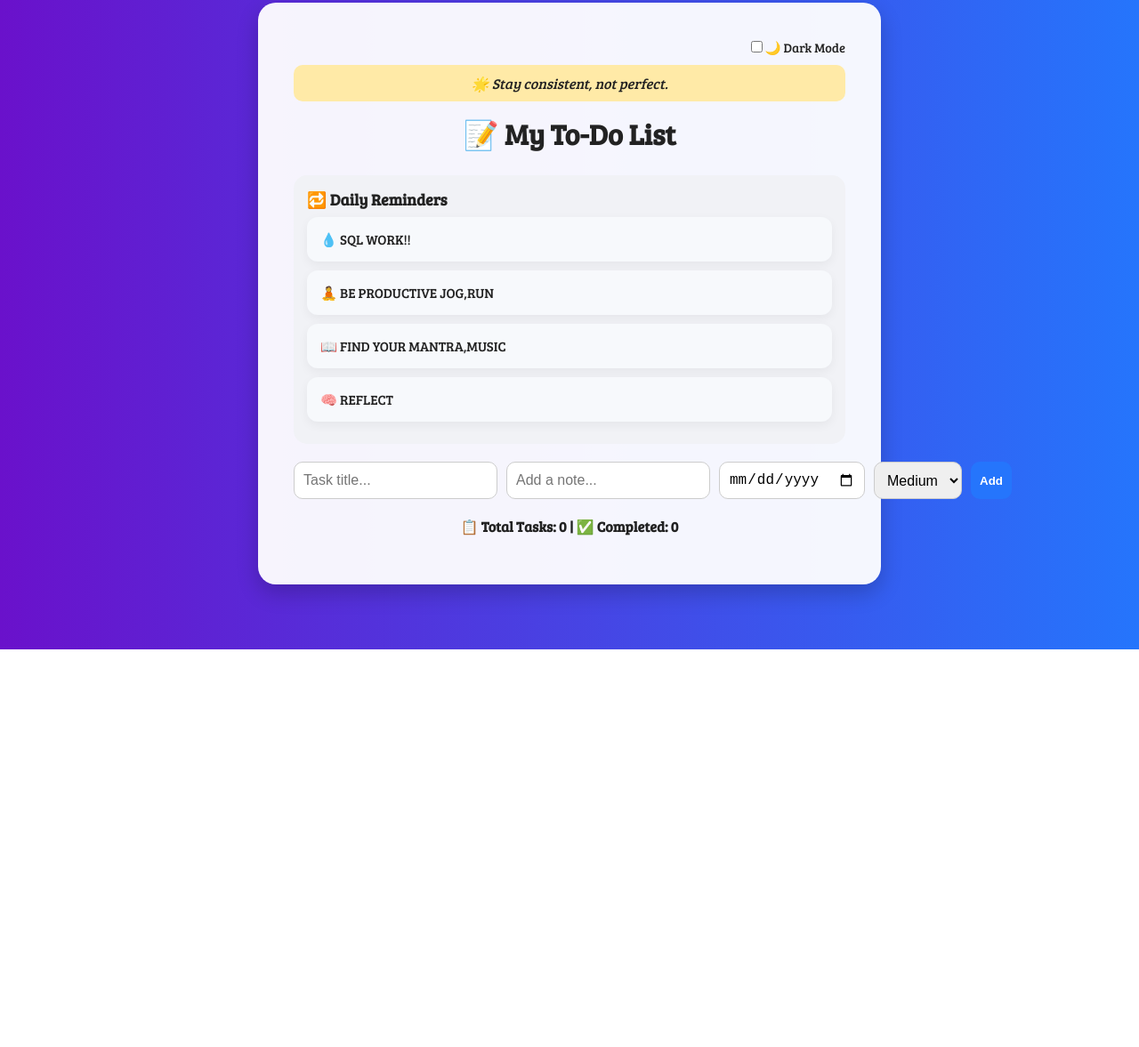
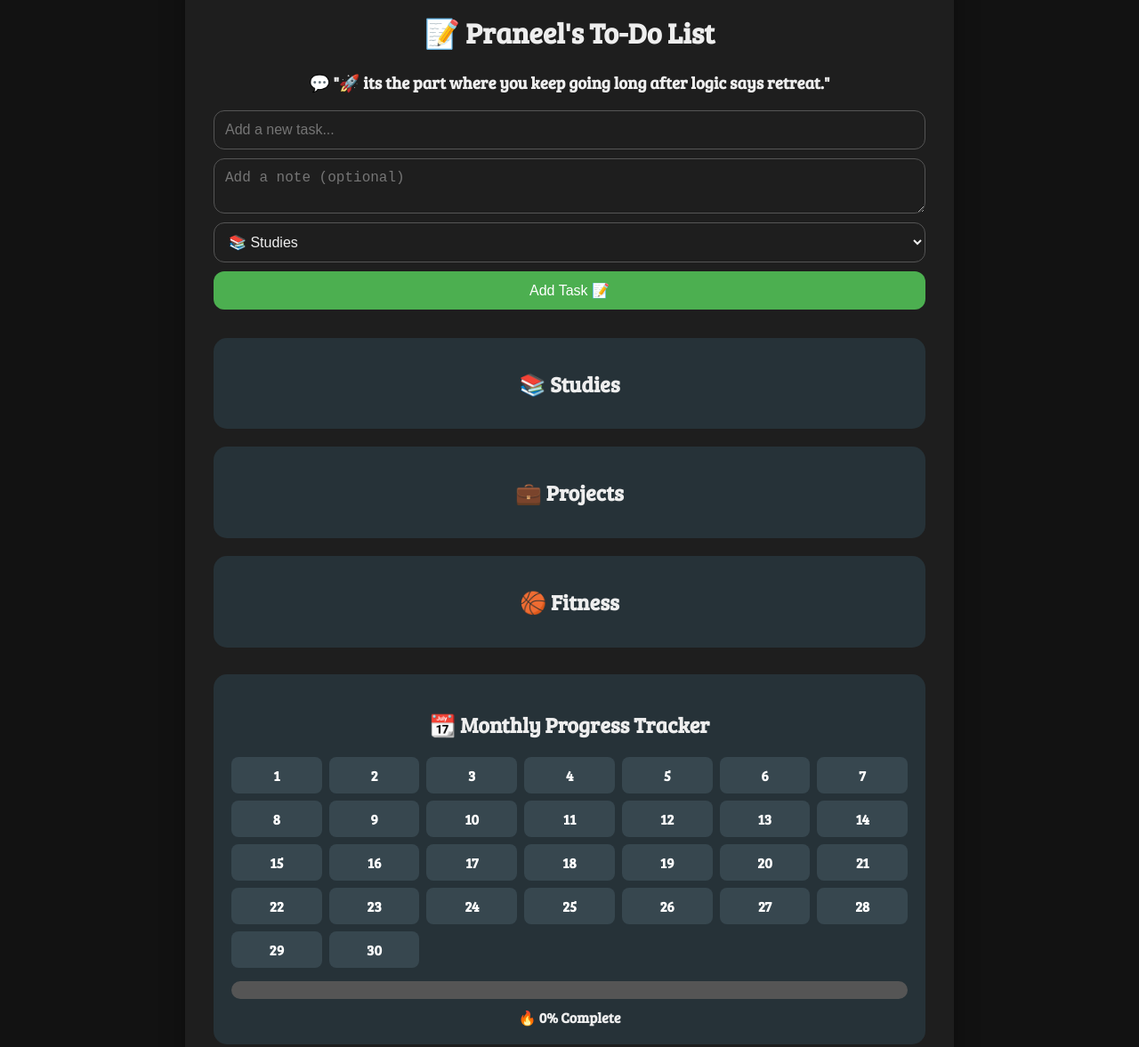
Before and after one commit to Praneel-7/simpel-todolist, a plain HTML site: page index.html in a window 1280 px wide. Shown: the part 70-1247 px from the top of the page at 89% size. Before the commit the page ends 800 px from the top, so only its background shows below. Drawn offline with Linux system fonts and the light colour scheme.

Commit message:
Add files via upload

```diff
--- a/index.html
+++ b/index.html
@@ -2,59 +2,49 @@
 <html lang="en">
 <head>
   <meta charset="UTF-8" />
-  <meta name="viewport" content="width=device-width, initial-scale=1.0"/>
-  <title>To-Do List</title>
-
-  <!-- Google Font -->
-  <link href="https://fonts.googleapis.com/css2?family=Bree+Serif&display=swap" rel="stylesheet">
+  <meta name="viewport" content="width=device-width, initial-scale=1.0" />
+  <title>Praneel's To-Do List</title>
+  <link href="https://fonts.googleapis.com/css2?family=Bree+Serif&display=swap" rel="stylesheet" />
   <link rel="stylesheet" href="stylee.css" />
 </head>
-<body>
-  <div class="main">
-    <div class="todo-container">
+<body class="dark">
+  <div class="todo-container">
+    <h1>📝 Praneel's To-Do List</h1>
+    <h3 id="quote">Loading motivational quote...</h3>
 
-      <div class="mode-toggle">
-        <label>
-          <input type="checkbox" id="darkToggle" onchange="toggleDarkMode()" />
-          🌙 Dark Mode
-        </label>
+    <div class="todo-input">
+      <input type="text" id="taskInput" placeholder="Add a new task..." />
+      <textarea id="taskNote" placeholder="Add a note (optional)"></textarea>
+      <select id="taskCategory">
+        <option value="studiesList">📚 Studies</option>
+        <option value="projectsList">💼 Projects</option>
+        <option value="fitnessList">🏀 Fitness</option>
+      </select>
+      <button onclick="addTask()">Add Task 📝</button>
+    </div>
+
+    <div class="sections">
+      <div class="section">
+        <h2>📚 Studies</h2>
+        <ul id="studiesList" class="task-list"></ul>
       </div>
+      <div class="section">
+        <h2>💼 Projects</h2>
+        <ul id="projectsList" class="task-list"></ul>
+      </div>
+      <div class="section">
+        <h2>🏀 Fitness</h2>
+        <ul id="fitnessList" class="task-list"></ul>
+      </div>
+    </div>
 
-      <!-- Motivational Quote -->
-      <div class="quote-box" id="quoteBox">💬 You’ve got this!</div>
-
-      <h1>📝 My To-Do List</h1>
-
-      <!-- Daily Tasks Section -->
-      <div class="daily-section">
-        <h3>🔁 Daily Reminders</h3>
-        <ul>
-          <li>💧 SQL WORK!!</li>
-          <li>🧘 BE PRODUCTIVE JOG,RUN</li>
-          <li>📖 FIND YOUR MANTRA,MUSIC</li>
-          <li>🧠 REFLECT </li>
-        </ul>
+    <div class="monthly-tracker">
+      <h2>📆 Monthly Progress Tracker</h2>
+      <div class="calendar-grid" id="calendarGrid"></div>
+      <div class="progress-bar-wrapper">
+        <div class="progress-bar" id="progressBar"></div>
       </div>
-
-      <!-- Input Area -->
-      <div class="input-group">
-        <input type="text" id="taskTitle" placeholder="Task title..." />
-        <input type="text" id="taskNote" placeholder="Add a note..." />
-        <input type="date" id="dueDate" />
-        <select id="priority">
-          <option value="Low">Low</option>
-          <option value="Medium" selected>Medium</option>
-          <option value="High">High</option>
-        </select>
-        <button onclick="addTask()">Add</button>
-      </div>
-
-      <!-- Summary -->
-      <p id="taskSummary">📋 Total Tasks: 0 | ✅ Completed: 0</p>
-
-      <!-- Task List -->
-      <ul id="taskList"></ul>
-
+      <div id="progressPercent">0% Complete</div>
     </div>
   </div>
 
--- a/script.js
+++ b/script.js
@@ -1,89 +1,100 @@
-let totalTasks = 0;
-let completedTasks = 0;
 
+const work = ["SQL WORK!!", "💧DRINK WATER 4L", "OBS+REC!!", "🧠 Reflectt"];
+const workDays = ["S", "M", "T", "W", "T", "F", "S"];
+const fitness = ["SQL WORK!!", "💧DRINK WATER 4L", "OBS+REC!!", "🧠 Reflect"];
+const fitnessDays = ["S", "M", "T", "W", "T", "F", "S"];
+
+window.onload = () => {
+  generateCalendar();
+  loadCalendarState();
+  updateProgress();
+  loadQuote();
+};
+
+function addTask() {
+  const input = document.getElementById("taskInput");
+  const note = document.getElementById("taskNote");
+  const category = document.getElementById("taskCategory").value;
+  const taskText = input.value.trim();
+  const taskNote = note.value.trim();
+
+  if (taskText === "") return;
+
+  const taskItem = document.createElement("li");
+  taskItem.classList.add("task-added");
+  taskItem.innerHTML = `
+    ${taskText}
+    ${taskNote ? `<span class="task-note">📝 ${taskNote}</span>` : ""}
+    <button onclick="this.parentElement.remove()">❌</button>
+  `;
+
+  document.getElementById(category).appendChild(taskItem);
+  input.value = "";
+  note.value = "";
+}
+
+// --- Monthly Tracker ---
+function generateCalendar() {
+  const grid = document.getElementById("calendarGrid");
+  grid.innerHTML = "";
+  const today = new Date();
+  const year = today.getFullYear();
+  const month = today.getMonth();
+  const daysInMonth = new Date(year, month + 1, 0).getDate();
+
+  for (let day = 1; day <= daysInMonth; day++) {
+    const box = document.createElement("div");
+    box.className = "calendar-day";
+    box.textContent = day;
+
+    box.addEventListener("click", () => {
+      box.classList.toggle("marked");
+      saveCalendarState();
+      updateProgress();
+    });
+
+    grid.appendChild(box);
+  }
+}
+
+function saveCalendarState() {
+  const markedDays = [];
+  document.querySelectorAll(".calendar-day").forEach((box, index) => {
+    if (box.classList.contains("marked")) markedDays.push(index);
+  });
+  localStorage.setItem("monthlyStreak", JSON.stringify(markedDays));
+}
+
+function loadCalendarState() {
+  const saved = JSON.parse(localStorage.getItem("monthlyStreak")) || [];
+  const boxes = document.querySelectorAll(".calendar-day");
+  saved.forEach(index => {
+    if (boxes[index]) boxes[index].classList.add("marked");
+  });
+}
+
+function updateProgress() {
+  const boxes = document.querySelectorAll(".calendar-day");
+  const marked = document.querySelectorAll(".calendar-day.marked").length;
+  const percent = boxes.length ? Math.round((marked / boxes.length) * 100) : 0;
+
+  document.getElementById("progressBar").style.width = `${percent}%`;
+  document.getElementById("progressPercent").textContent = `🔥 ${percent}% Complete`;
+}
+
+// --- Motivation Quote ---
 const quotes = [
-  "💡 Believe in yourself!",
-  "🔥 You are unstoppable!",
-  "🎯 Progress over perfection.",
-  "🌟 Stay consistent, not perfect.",
-  "💥 Small steps lead to big results.",
-  "🚀 Keep going, you're doing great!",
-  "💪 You've got this!",
-  "🧠 Focus and conquer."
+  "💡 if you put in 80%,you get 80% back.",
+  "🔥 but if u put in 100%, you get 1000% back. ",
+  "🎯 the last 20% is where the magic happens.",
+  "🌟 because almonst nobody is mad enoough to go all in.",
+  "💥 only a perfect storm of delusion,obsession and a pinch of childhood trauma makes the extra 20% possible.",
+  "🚀 its the part where you keep going long after logic says retreat.",
+  "💪 beacuse at a certain point, success isnt about talent or luck",
+  "🧠 its bout whos willing to suffer for the longest, pain is the filter, feww pass it!."
 ];
 
-function showRandomQuote() {
+function loadQuote() {
   const quote = quotes[Math.floor(Math.random() * quotes.length)];
-  document.getElementById("quoteBox").textContent = quote;
+  document.getElementById("quote").textContent = `💬 "${quote}"`;
 }
-
-function updateSummary() {
-  document.getElementById("taskSummary").textContent =
-    `📋 Total Tasks: ${totalTasks} | ✅ Completed: ${completedTasks}`;
-}
-
-function addTask() {
-  const title = document.getElementById("taskTitle").value.trim();
-  const note = document.getElementById("taskNote").value.trim();
-  const date = document.getElementById("dueDate").value;
-  const priority = document.getElementById("priority").value;
-
-  if (title === "") return;
-
-  const li = document.createElement("li");
-
-  const taskMain = document.createElement("div");
-  taskMain.className = "task-main";
-
-  const taskTitle = document.createElement("span");
-  taskTitle.textContent = `🗒️ ${title}`;
-  taskMain.appendChild(taskTitle);
-
-  const delBtn = document.createElement("button");
-  delBtn.textContent = "❌";
-  delBtn.onclick = () => {
-    if (li.classList.contains("completed")) completedTasks--;
-    totalTasks--;
-    li.remove();
-    updateSummary();
-  };
-  taskMain.appendChild(delBtn);
-
-  const details = document.createElement("div");
-  details.className = `task-details priority-${priority}`;
-  details.textContent = `📅 Due: ${date || 'No date'} | 🔥 Priority: ${priority}`;
-
-  const noteDiv = document.createElement("div");
-  noteDiv.className = "task-note";
-  noteDiv.textContent = note ? `📝 Note: ${note}` : "";
-
-  li.appendChild(taskMain);
-  li.appendChild(details);
-  if (note) li.appendChild(noteDiv);
-
-  li.addEventListener("click", () => {
-    li.classList.toggle("completed");
-    completedTasks += li.classList.contains("completed") ? 1 : -1;
-    updateSummary();
-  });
-
-  document.getElementById("taskList").appendChild(li);
-
-  totalTasks++;
-  updateSummary();
-
-  document.getElementById("taskTitle").value = "";
-  document.getElementById("taskNote").value = "";
-  document.getElementById("dueDate").value = "";
-  document.getElementById("priority").value = "Medium";
-}
-
-function toggleDarkMode() {
-  document.body.classList.toggle('dark');
-  document.body.classList.toggle('light');
-}
-
-window.onload = () => {
-  document.body.classList.add('light');
-  showRandomQuote();
-};
--- a/stylee.css
+++ b/stylee.css
@@ -1,212 +1,176 @@
-/* Reset and Base */
-* {
+body {
   margin: 0;
-    padding: 0;
-    box-sizing: border-box;
-  }
-
-  body, html {
-    height: 100%;
-    width: 100%;
   font-family: 'Bree Serif', serif;
+  background-color: #121212;
+  color: #eee;
   transition: background 0.3s, color 0.3s;
 }
 
-  body.light {
-    background: linear-gradient(to right, #6a11cb, #2575fc);
-    color: #222;
+.todo-container {
+  max-width: 800px;
+  margin: 2rem auto;
+  padding: 2rem;
+  background: #1e1e1e;
+  border-radius: 20px;
+  box-shadow: 0 4px 30px rgba(0,0,0,0.3);
 }
 
-  body.dark {
-    background: #121212;
+h1, h2, h3 {
+  text-align: center;
+}
+
+.todo-input {
+  display: flex;
+  flex-direction: column;
+  gap: 10px;
+  margin-bottom: 2rem;
+}
+
+.todo-input input,
+.todo-input textarea,
+.todo-input select {
+  padding: 12px;
+  font-size: 16px;
+  border-radius: 12px;
+  border: 1px solid #555;
+  background-color: #1e1e1e;
   color: #eee;
 }
 
-  .main {
-    display: flex;
-    align-items: center;
-    justify-content: center;
-    height: 100%;
+.todo-input button {
+  padding: 12px;
+  background: #4caf50;
+  color: white;
+  border: none;
+  border-radius: 12px;
+  cursor: pointer;
+  font-size: 16px;
+  transition: background 0.3s, box-shadow 0.3s;
 }
 
-  /* Container */
-  .todo-container {
-    background: rgba(255, 255, 255, 0.95);
-    color: #222;
-    padding: 40px;
-    border-radius: 20px;
-    width: 90%;
-    max-width: 700px;
-    box-shadow: 0 10px 25px rgba(0,0,0,0.2);
-    transition: all 0.4s ease;
-    animation: fadeIn 0.7s ease-in;
+.todo-input button:hover {
+  background: #45a049;
+  box-shadow: 0 0 10px #4caf50;
 }
 
-  body.dark .todo-container {
-    background: rgba(30, 30, 30, 0.95);
-    color: #eee;
+.sections {
+  display: grid;
+  gap: 20px;
+}
+
+.section {
+  background: #263238;
+  padding: 15px;
+  border-radius: 15px;
+  animation: fadeIn 0.6s ease-in;
+}
+
+.task-list li {
+  padding: 10px;
+  background: #37474f;
+  margin: 5px 0;
+  border-radius: 8px;
+  display: flex;
+  justify-content: space-between;
+  align-items: center;
+  animation: slideIn 0.3s ease;
+}
+
+.task-note {
+  font-size: 14px;
+  color: #ccc;
+  margin-left: 10px;
+  font-style: italic;
+}
+
+.monthly-tracker {
+  background: #263238;
+  padding: 20px;
+  border-radius: 15px;
+  margin-top: 30px;
+}
+
+.calendar-grid {
+  display: grid;
+  grid-template-columns: repeat(7, 1fr);
+  gap: 8px;
+  margin: 15px 0;
+}
+
+.calendar-day {
+  background-color: #37474f;
+  padding: 10px;
+  text-align: center;
+  border-radius: 8px;
+  cursor: pointer;
+  font-weight: bold;
+  transition: 0.3s;
+  color: #fff;
+}
+
+.calendar-day.marked {
+  background-color: #00bcd4;
+  color: #fff;
+}
+
+.progress-bar-wrapper {
+  background: #555;
+  height: 20px;
+  border-radius: 10px;
+  overflow: hidden;
+}
+
+.progress-bar {
+  background: #00bcd4;
+  height: 100%;
+  width: 0%;
+  transition: width 0.3s ease-in-out;
+}
+
+#progressPercent {
+  text-align: center;
+  margin-top: 10px;
+  font-weight: bold;
 }
 
 /* Animations */
 @keyframes fadeIn {
-    from { opacity: 0; transform: translateY(20px); }
-    to { opacity: 1; transform: translateY(0); }
+  from { opacity: 0; transform: scale(0.9); }
+  to { opacity: 1; transform: scale(1); }
 }
 
-  /* Dark mode toggle */
-  .mode-toggle {
-    text-align: right;
-    margin-bottom: 10px;
-    font-size: 0.9rem;
+@keyframes slideIn {
+  from { transform: translateX(-10px); opacity: 0; }
+  to { transform: translateX(0); opacity: 1; }
 }
 
-  /* Title */
-  h1 {
-    text-align: center;
-    margin-bottom: 25px;
-    font-size: 2rem;
+@keyframes popIn {
+  0% {
+    transform: scale(0.8);
+    opacity: 0;
+  }
+  100% {
+    transform: scale(1);
+    opacity: 1;
+  }
 }
 
-  /* Input Group */
-  .input-group {
-    display: grid;
-    grid-template-columns: 1fr 1fr 1fr 1fr auto;
-    gap: 10px;
-    margin-bottom: 20px;
+.task-added {
+  animation: popIn 0.3s ease-out;
 }
 
-  .input-group input,
-  .input-group select {
-    padding: 10px;
-    border-radius: 10px;
-    border: 1px solid #ccc;
-    font-size: 1rem;
+/* Mobile responsive */
+@media (max-width: 600px) {
+  .calendar-grid {
+    grid-template-columns: repeat(5, 1fr);
   }
 
-  .input-group button {
-    background-color: #2575fc;
-    color: white;
-    border: none;
-    padding: 10px;
-    border-radius: 10px;
-    font-weight: bold;
-    cursor: pointer;
-    transition: background 0.3s;
+  .todo-container {
+    margin: 1rem;
+    padding: 1rem;
   }
 
-  .input-group button:hover {
-    background-color: #1b5edc;
+  h1, h2, h3 {
+    font-size: 20px;
   }
-
-  /* Summary */
-  #taskSummary {
-    text-align: center;
-    margin-bottom: 15px;
-    font-weight: bold;
 }
-
-  /* Task List */
-  ul {
-    list-style-type: none;
-    padding: 0;
-  }
-
-  li {
-    background-color: #f7f9fc;
-    margin-bottom: 10px;
-    border-radius: 12px;
-    padding: 15px;
-    box-shadow: 0 4px 12px rgba(0,0,0,0.05);
-    transition: transform 0.3s ease, background 0.3s;
-    animation: fadeIn 0.4s ease;
-  }
-
-  li:hover {
-    transform: scale(1.02);
-  }
-
-  body.dark li {
-    background-color: #1e1e1e;
-  }
-
-  /* Task Content */
-  .task-main {
-    display: flex;
-    justify-content: space-between;
-    align-items: center;
-    font-weight: 500;
-  }
-
-  .task-details {
-    font-size: 0.85rem;
-    margin-top: 5px;
-    color: #555;
-  }
-
-  .task-note {
-    font-size: 0.85rem;
-    color: #555;
-    margin-top: 5px;
-    font-style: italic;
-  }
-
-  .completed .task-main {
-    text-decoration: line-through;
-    color: #aaa;
-  }
-
-  /* Priority Colors */
-  .priority-High {
-    color: #ff4e4e;
-  }
-  .priority-Medium {
-    color: #ffa500;
-  }
-  .priority-Low {
-    color: #2ecc71;
-  }
-
-  /* Delete Button */
-  .task-main button {
-    background: transparent;
-    border: none;
-    font-size: 1.2rem;
-    color: #888;
-    cursor: pointer;
-    transition: color 0.3s;
-  }
-
-  .task-main button:hover {
-    color: #e74c3c;
-  }
-
-  /* Motivational Quote */
-  .quote-box {
-    background: #ffeaa7;
-    padding: 10px 15px;
-    border-radius: 10px;
-    font-size: 1rem;
-    text-align: center;
-    margin-bottom: 15px;
-    font-style: italic;
-    animation: fadeIn 1s ease-in-out;
-  }
-
-  body.dark .quote-box {
-    background: #2d3436;
-    color: #f5f5f5;
-  }
-
-  /* Daily Section */
-  .daily-section {
-    margin: 15px 0 20px;
-    background-color: #f1f2f6;
-    padding: 15px;
-    border-radius: 15px;
-    font-size: 0.95rem;
-    animation: fadeIn 1s ease-in-out;
-  }
-
-  .daily-section h3 {
-    margin-bottom: 8px;
-  }
```
Lines whose indentation alone changed are shown as unchanged.
